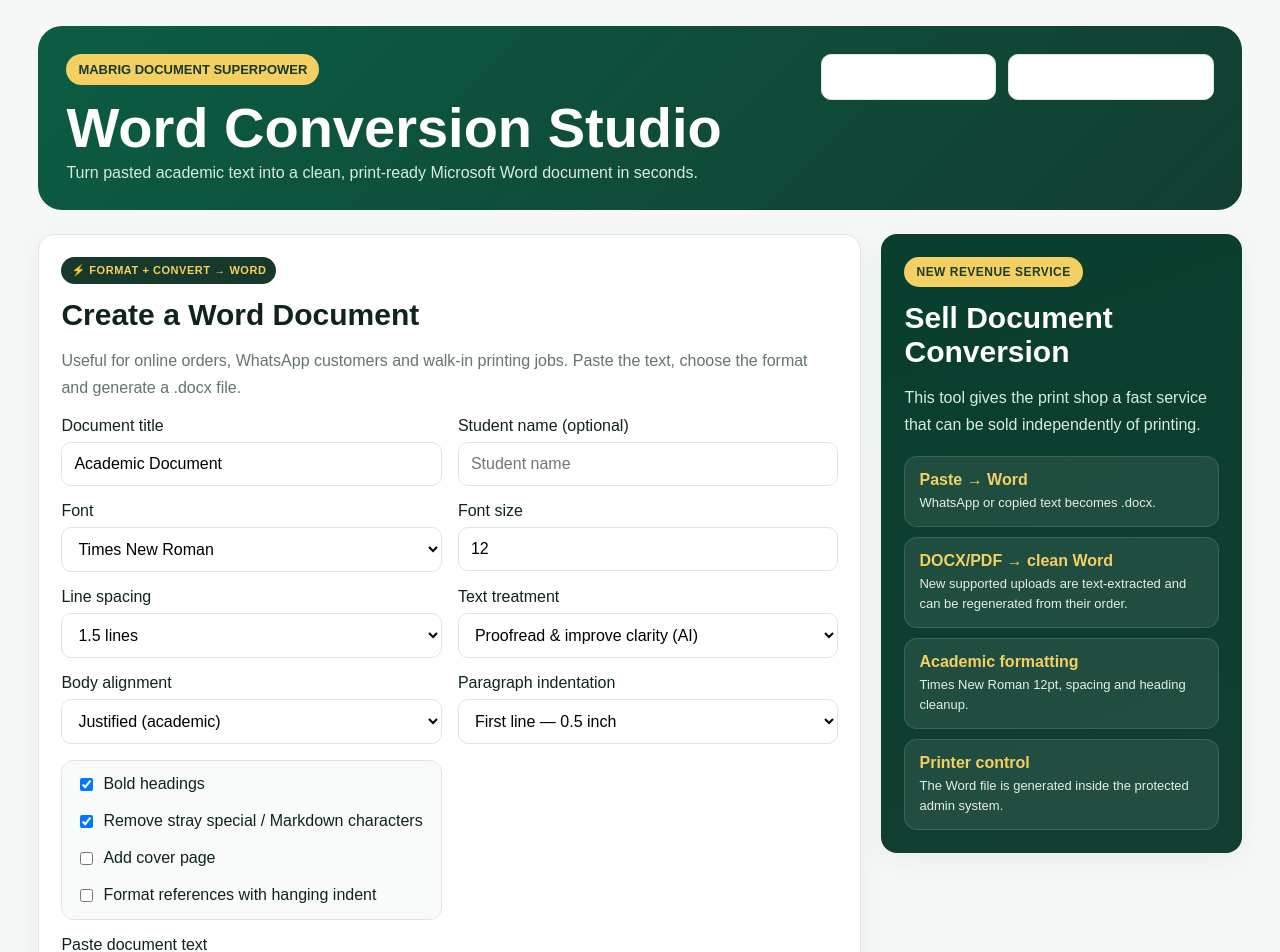
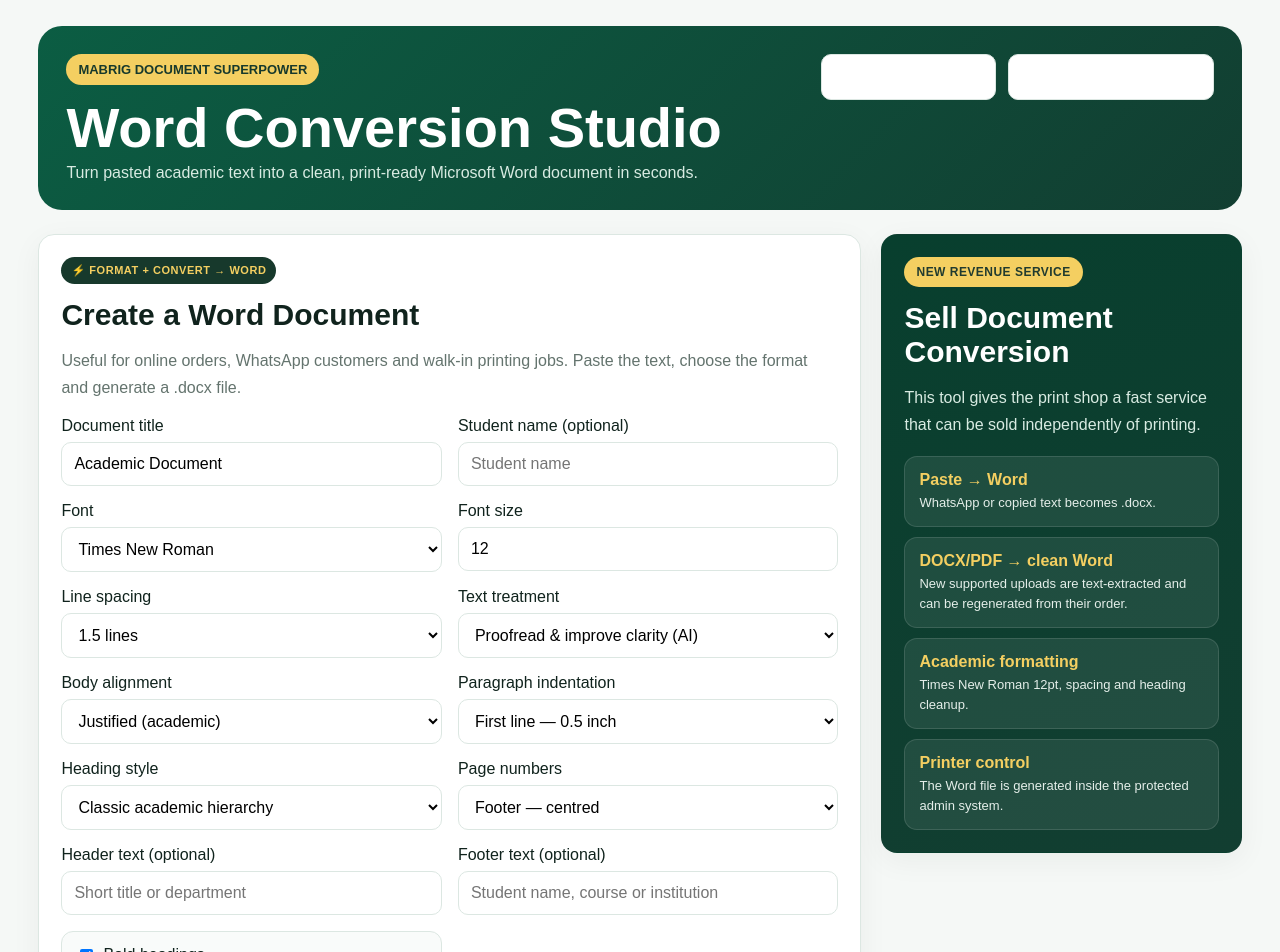
Before and after one commit to mabrig1/mabrig-academic-assistance, a Next.js app: page /admin/converter in a window 1280 px wide. Shown: the top 952 px of the page. Built offline with nearby package versions, Linux system fonts and the light colour scheme; no server answers.

Commit message:
Enhance Word formatting: app/admin/converter/page.tsx

```diff
--- a/app/admin/converter/page.tsx
+++ b/app/admin/converter/page.tsx
@@ -55,6 +55,7 @@ export default function AdminConverterPage() {
                 <span>Line spacing</span>
                 <select name="spacing" defaultValue="1.5">
                   <option value="single">Single</option>
+                  <option value="1.15">1.15 lines</option>
                   <option value="1.5">1.5 lines</option>
                   <option value="double">Double</option>
                 </select>
@@ -82,11 +83,42 @@ export default function AdminConverterPage() {
                   <option value="none">No first-line indentation</option>
                 </select>
               </label>
+              <label className="field">
+                <span>Heading style</span>
+                <select name="headingPreset" defaultValue="academic">
+                  <option value="academic">Classic academic hierarchy</option>
+                  <option value="apa7">APA 7 heading hierarchy</option>
+                  <option value="compact">Compact report hierarchy</option>
+                </select>
+              </label>
+              <label className="field">
+                <span>Page numbers</span>
+                <select name="pageNumberPosition" defaultValue="footer-center">
+                  <option value="footer-center">Footer — centred</option>
+                  <option value="footer-right">Footer — right</option>
+                  <option value="header-right">Header — right</option>
+                  <option value="none">No page numbers</option>
+                </select>
+              </label>
+              <label className="field">
+                <span>Header text (optional)</span>
+                <input name="headerText" maxLength={160} placeholder="Short title or department" />
+              </label>
+              <label className="field">
+                <span>Footer text (optional)</span>
+                <input name="footerText" maxLength={160} placeholder="Student name, course or institution" />
+              </label>
               <div className="field check-row">
                 <input type="hidden" name="boldHeadings" value="off" />
                 <input type="hidden" name="cleanSpecialCharacters" value="off" />
+                <input type="hidden" name="automaticTableOfContents" value="off" />
+                <input type="hidden" name="apaFormatting" value="off" />
+                <input type="hidden" name="widowOrphanControl" value="off" />
                 <label><input type="checkbox" name="boldHeadings" value="on" defaultChecked /> Bold headings</label>
                 <label><input type="checkbox" name="cleanSpecialCharacters" value="on" defaultChecked /> Remove stray special / Markdown characters</label>
+                <label><input type="checkbox" name="automaticTableOfContents" value="on" /> Automatic contents page</label>
+                <label><input type="checkbox" name="apaFormatting" value="on" /> APA 7 paper formatting</label>
+                <label><input type="checkbox" name="widowOrphanControl" value="on" defaultChecked /> Prevent widow / orphan lines</label>
                 <label><input type="checkbox" name="coverPage" /> Add cover page</label>
                 <label><input type="checkbox" name="references" /> Format references with hanging indent</label>
               </div>
@@ -97,7 +129,7 @@ export default function AdminConverterPage() {
             </div>
 
             <div className="notice" style={{ marginTop: 16 }}>
-              <strong>Smart academic conversion:</strong> AI modes genuinely improve or rewrite the wording before Word generation. Format-only mode preserves the wording but converts Markdown headings, emphasis, lists and quotations into real Word formatting.
+              <strong>Smart academic conversion:</strong> AI modes genuinely improve or rewrite the wording before Word generation. APA 7 applies double spacing, left alignment, 0.5-inch first-line indents, APA headings, hanging references and top-right page numbering. The automatic contents page reads real Heading 1–3 styles.
             </div>
             <div className="notice" style={{ marginTop: 10 }}>
               <strong>AI connection:</strong> {aiConfigured ? `Configured${aiModel ? ` with ${aiModel}` : ""}.` : "Not fully configured. Add AI_API_KEY, AI_BASE_URL and AI_MODEL in Vercel, then redeploy."}
```
